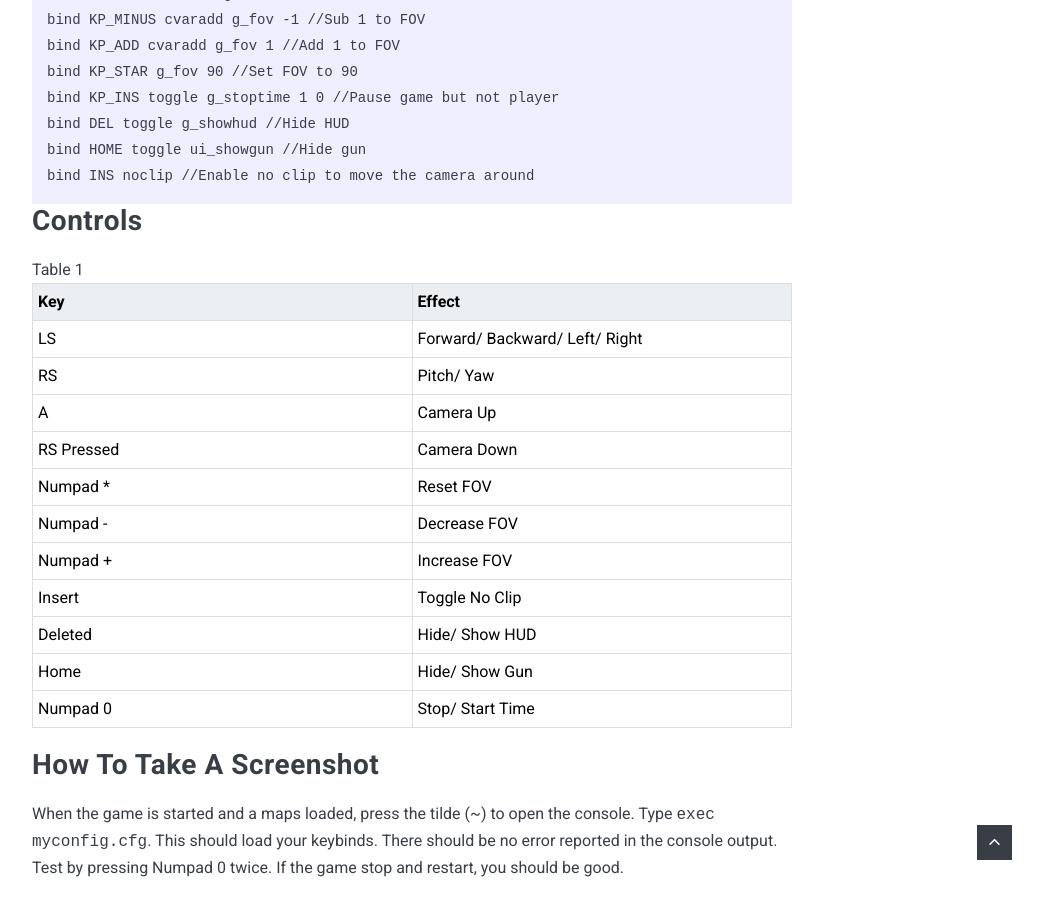
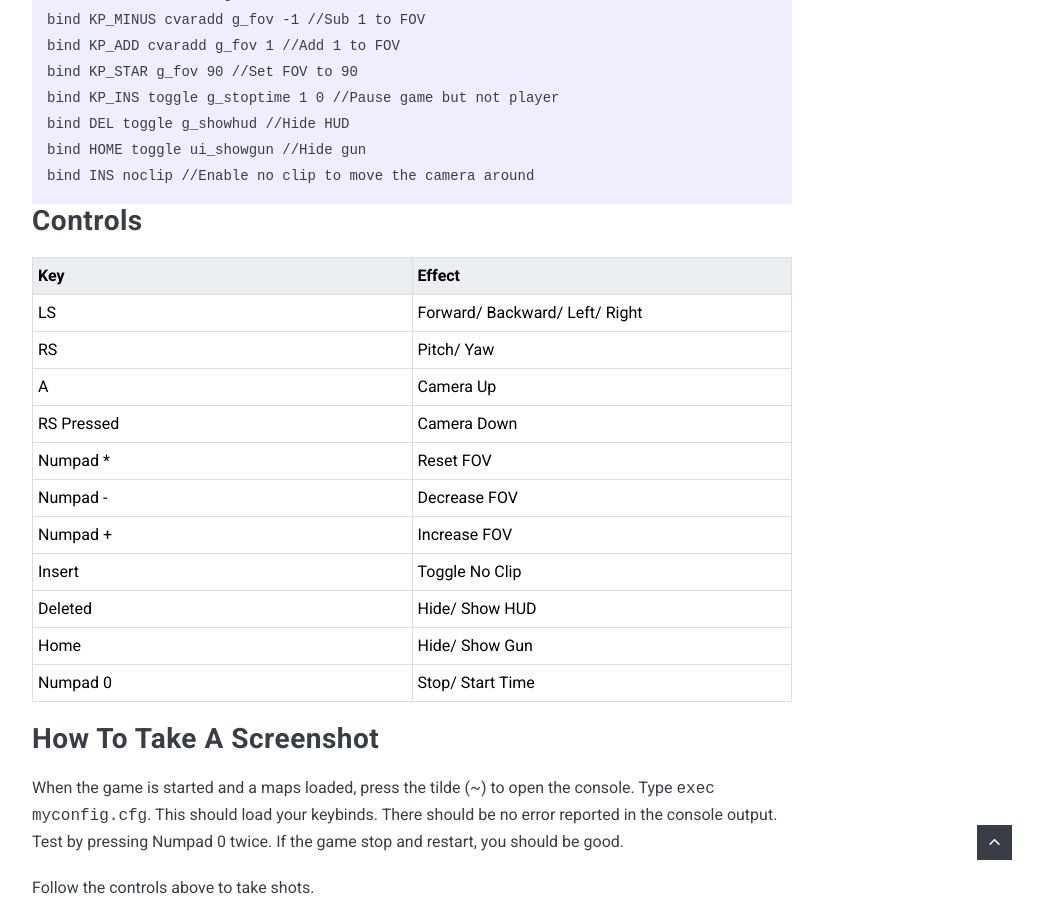
Before and after one commit to AnticOwl/anticowl.github.io, a Jekyll site: the page built from _posts/2025-01-01-DOOM3BFG.md, in a window 1280 px wide and 900 px high, scrolled down 2550 px. Shown: the whole window, without its empty margins (228-1271 px from the left). Built offline with Jekyll 4.4.1, drawn with Linux system fonts in a browser that asks for light colours; nearby versions of some CDN libraries.

Commit message:
Update 2025-01-01-DOOM3BFG.md

```diff
--- a/_posts/2025-01-01-DOOM3BFG.md
+++ b/_posts/2025-01-01-DOOM3BFG.md
@@ -87,7 +87,6 @@
 </style>
 <div class="table_component" role="region" tabindex="0">
 <table>
-    <caption>Table 1</caption>
     <thead>
         <tr>
             <th>Key</th>
```
